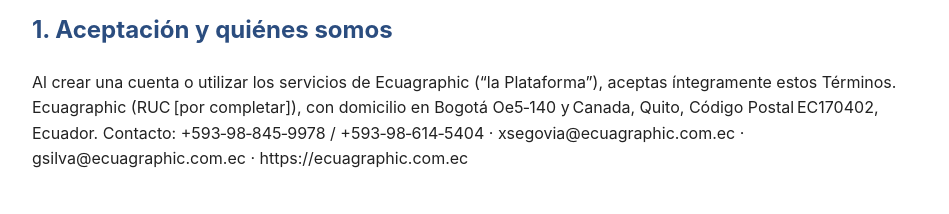
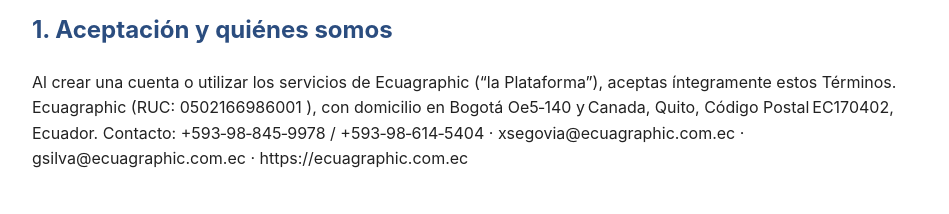
Before and after one commit to mt-arl/terminos_ecuag, a plain HTML site: page terms.html in a window 1280 px wide. Shown: the part 239-453 px from the top of the page, without its empty margins (158-1107 px from the left). Drawn offline with Linux system fonts and the light colour scheme.

Commit message:
Update RUC number in terms.html

```diff
--- a/terms.html
+++ b/terms.html
@@ -14,7 +14,7 @@
     <h2>1. Aceptación y quiénes somos</h2>
     <p>
       Al crear una cuenta o utilizar los servicios de Ecuagraphic (“la Plataforma”), aceptas íntegramente estos Términos.
-      Ecuagraphic (RUC [por completar]), con domicilio en Bogotá Oe5‑140 y Canada, Quito, Código Postal EC170402, Ecuador.
+      Ecuagraphic (RUC: 0502166986001 ), con domicilio en Bogotá Oe5‑140 y Canada, Quito, Código Postal EC170402, Ecuador.
       Contacto: +593‑98‑845‑9978 / +593‑98‑614‑5404 · xsegovia@ecuagraphic.com.ec · gsilva@ecuagraphic.com.ec · https://ecuagraphic.com.ec
     </p>
 
```
